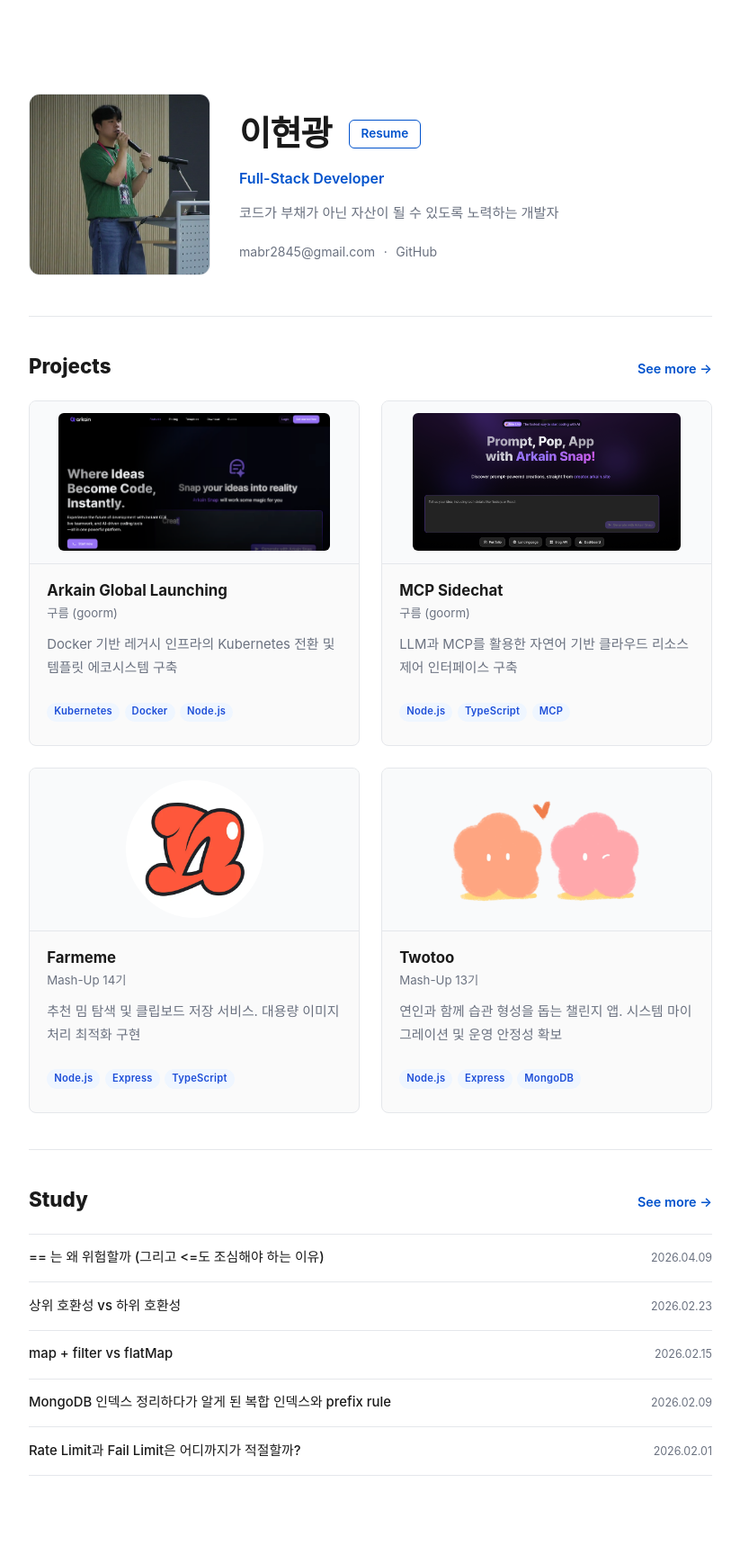
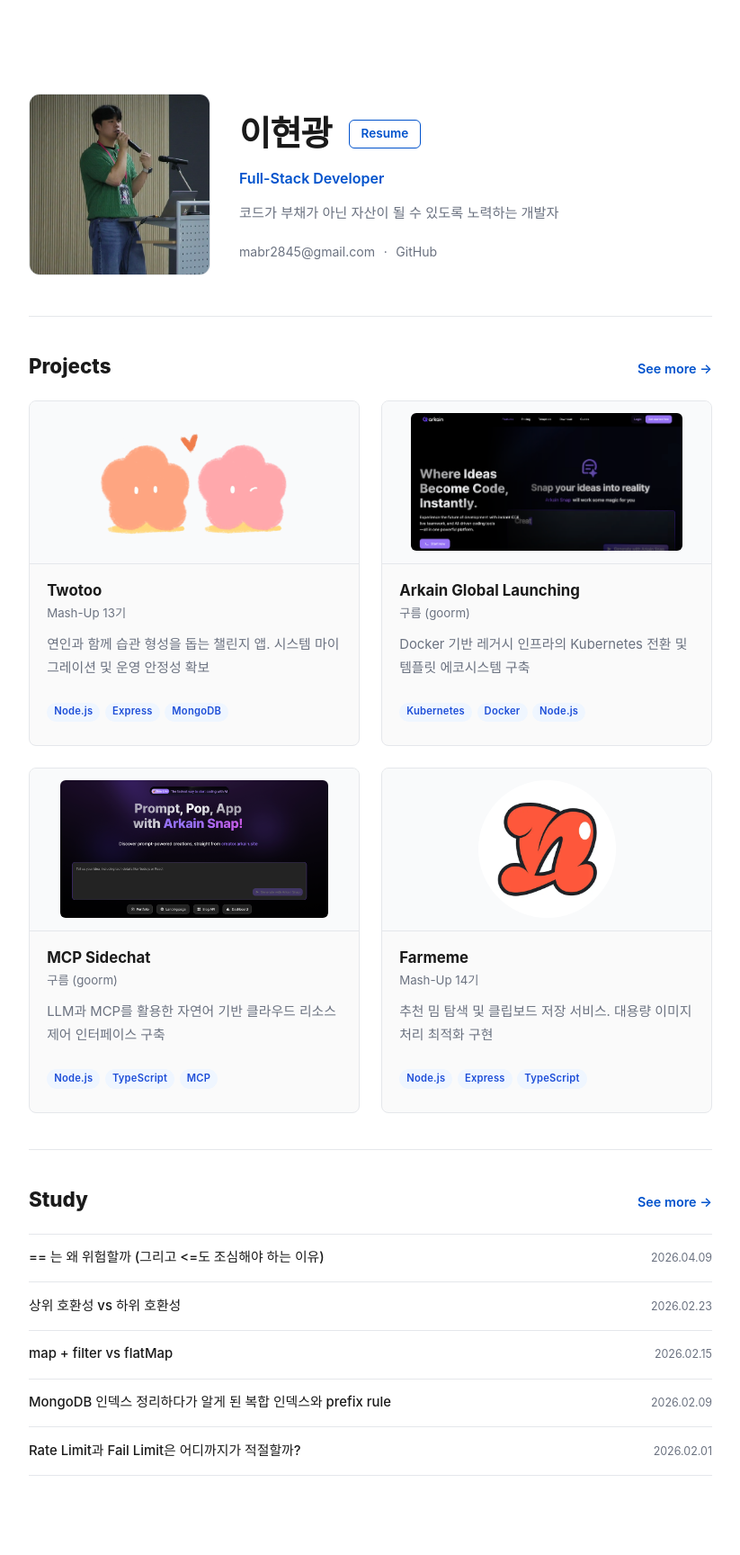
Before and after one commit to Hyun-git/Hyun-git.github.io, a Jekyll site: the page built from index.md, in a window 1280 px wide. Shown: the whole page at 90% size, without its empty margins (228-1051 px from the left). Built offline with Jekyll 4.4.1, drawn with Linux system fonts in a browser that asks for light colours.

Commit message:
feat(projects): add link buttons to detail pages and reorder projects

```diff
--- a/index.md
+++ b/index.md
@@ -28,6 +28,28 @@ layout: default
     </div>
 
     <div class="pf-projects">
+      <div class="pf-project-card">
+        <div class="pf-project-thumbnail">
+          <img src="/assets/images/twotoo.png" alt="Twotoo thumbnail">
+        </div>
+        <div class="pf-project-body">
+          <div class="pf-project-header">
+            <div>
+              <h3 class="pf-project-name">
+                <a href="/projects/twotoo" class="pf-stretched-link">Twotoo</a>
+              </h3>
+              <p class="pf-project-org">Mash-Up 13기</p>
+            </div>
+          </div>
+          <p class="pf-description">연인과 함께 습관 형성을 돕는 챌린지 앱. 시스템 마이그레이션 및 운영 안정성 확보</p>
+          <div class="pf-tags">
+            <span class="pf-tag">Node.js</span>
+            <span class="pf-tag">Express</span>
+            <span class="pf-tag">MongoDB</span>
+          </div>
+        </div>
+      </div>
+
       <div class="pf-project-card">
         <div class="pf-project-thumbnail">
           <img src="/assets/goorm/arkain.png" alt="Arkain thumbnail">
@@ -93,28 +115,6 @@ layout: default
           </div>
         </div>
       </div>
-
-      <div class="pf-project-card">
-        <div class="pf-project-thumbnail">
-          <img src="/assets/images/twotoo.png" alt="Twotoo thumbnail">
-        </div>
-        <div class="pf-project-body">
-          <div class="pf-project-header">
-            <div>
-              <h3 class="pf-project-name">
-                <a href="/projects/twotoo" class="pf-stretched-link">Twotoo</a>
-              </h3>
-              <p class="pf-project-org">Mash-Up 13기</p>
-            </div>
-          </div>
-          <p class="pf-description">연인과 함께 습관 형성을 돕는 챌린지 앱. 시스템 마이그레이션 및 운영 안정성 확보</p>
-          <div class="pf-tags">
-            <span class="pf-tag">Node.js</span>
-            <span class="pf-tag">Express</span>
-            <span class="pf-tag">MongoDB</span>
-          </div>
-        </div>
-      </div>
     </div>
   </section>
 
```
Also changed, not shown: projects.md (+22 -22 lines), projects/arkain.md (+6 -2 lines), projects/farmeme.md (+7 -1 lines), projects/twotoo.md (+7 -1 lines).
